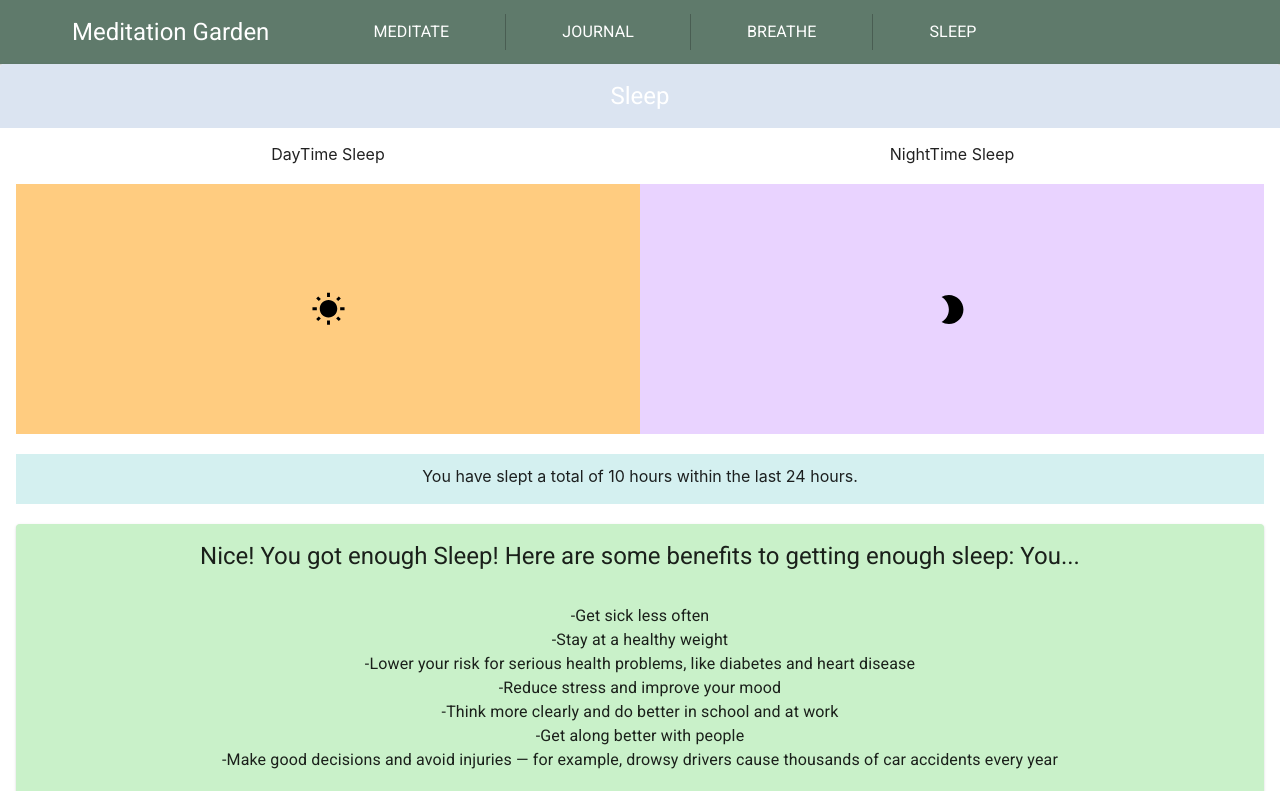
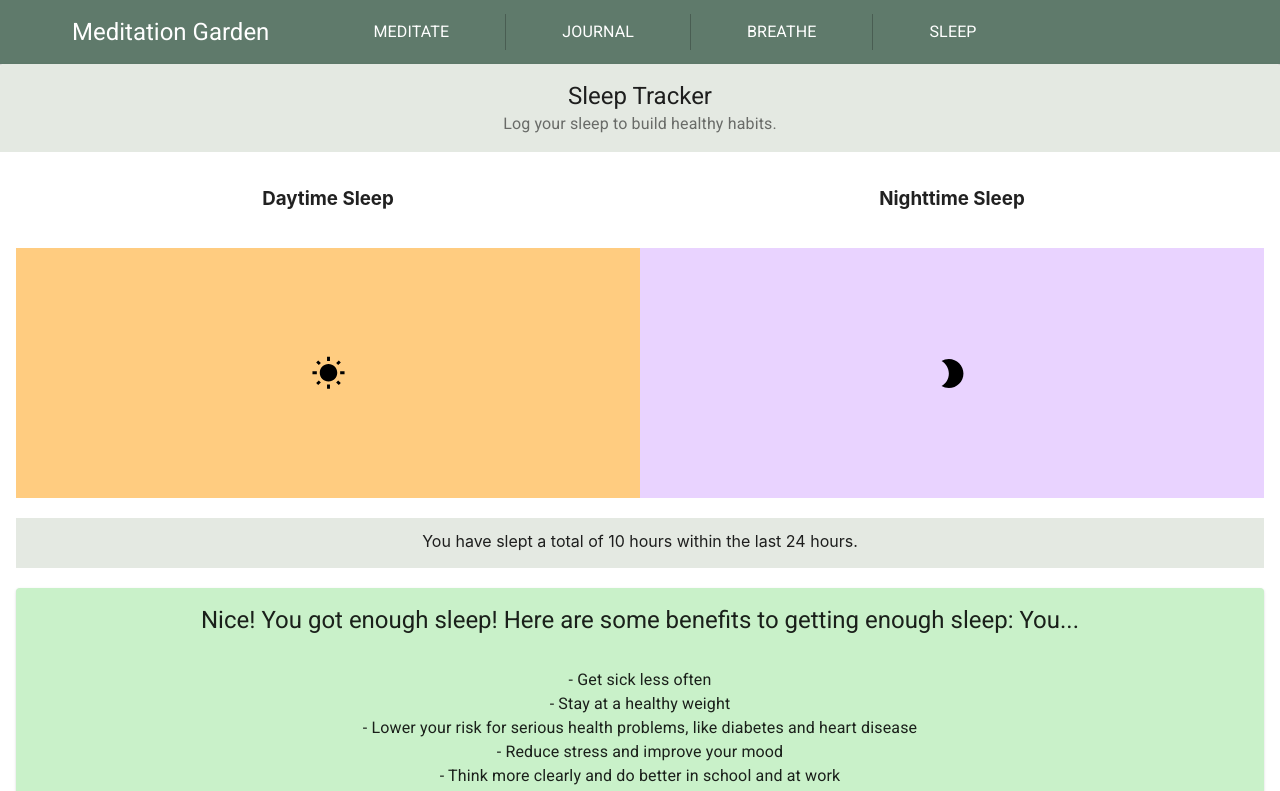
Before and after one commit to nhuang-x/Mindful-App, a React (Create React App) app: page /sleeptracker in a window 1280 px wide. Shown: the top 791 px of the page. Built offline with nearby package versions, Linux system fonts and the light colour scheme.

Commit message:
headers on sleep

```diff
--- a/src/components/Sleep.jsx
+++ b/src/components/Sleep.jsx
@@ -30,8 +30,7 @@ const styles = theme => ({
       height:20
   },
   header:{
-      color: "white",
-      backgroundColor: "#dbe4f1"
+      backgroundColor: "#e4e9e2"
   },
   button: {
     color: "black",
@@ -145,16 +144,16 @@ class Sleep extends React.Component {
             return <div>
                 <Card style={{background: "#c9f1c9"}}>
                 <CardHeader
-            title="Nice! You got enough Sleep! Here are some benefits to getting enough sleep: You..."
+            title="Nice! You got enough sleep! Here are some benefits to getting enough sleep: You..."
             />
             <CardContent>
-            <Typography> -Get sick less often </Typography>
-            <Typography> -Stay at a healthy weight</Typography>
-            <Typography> -Lower your risk for serious health problems, like diabetes and heart disease  </Typography>
-            <Typography> -Reduce stress and improve your mood </Typography>
-            <Typography> -Think more clearly and do better in school and at work </Typography>
-            <Typography> -Get along better with people </Typography>
-            <Typography> -Make good decisions and avoid injuries — for example, drowsy drivers cause thousands of car accidents every year </Typography>
+            <Typography> - Get sick less often </Typography>
+            <Typography> - Stay at a healthy weight</Typography>
+            <Typography> - Lower your risk for serious health problems, like diabetes and heart disease  </Typography>
+            <Typography> - Reduce stress and improve your mood </Typography>
+            <Typography> - Think more clearly and do better in school and at work </Typography>
+            <Typography> - Get along better with people </Typography>
+            <Typography> - Make good decisions and avoid injuries — for example, drowsy drivers cause thousands of car accidents every year </Typography>
             </CardContent>
             </Card>
                 </div>
@@ -167,12 +166,12 @@ class Sleep extends React.Component {
             title="You Did Not Get Enough Sleep. If you do not get more sleep, then you will face: "
             />
             <CardContent>
-                <Typography> -Lack of alertness. Even missing as little as 1.5 hours can have an impact on how you feel. </Typography>
-                <Typography> -Excessive daytime sleepiness. It can make you very sleepy and tired during the day. </Typography>
-                <Typography> -Impaired memory. Lack of sleep can affect your ability to think, remember and process information.</Typography>
-                <Typography> -Relationship stress. It can make you feel moody and you can become more likely to have conflicts with others. </Typography>
-                <Typography> -Poor Quality of life. You may become less likely to participate in normal daily activities or to exercise.</Typography>
-                <Typography> -Greater likelihood for car accidents. Drowsy driving accounts for thousands of crashes, injuries and fatalities each year</Typography>
+                <Typography> - Lack of alertness. Even missing as little as 1.5 hours can have an impact on how you feel. </Typography>
+                <Typography> - Excessive daytime sleepiness. It can make you very sleepy and tired during the day. </Typography>
+                <Typography> - Impaired memory. Lack of sleep can affect your ability to think, remember and process information.</Typography>
+                <Typography> - Relationship stress. It can make you feel moody and you can become more likely to have conflicts with others. </Typography>
+                <Typography> - Poor Quality of life. You may become less likely to participate in normal daily activities or to exercise.</Typography>
+                <Typography> - Greater likelihood for car accidents. Drowsy driving accounts for thousands of crashes, injuries and fatalities each year</Typography>
             </CardContent>
             </Card>
             </div>
@@ -224,16 +223,21 @@ class Sleep extends React.Component {
         <div className={classes.root}>
         <Card className={classes.card}>
             <CardHeader
-            title="Sleep"
+            title="Sleep Tracker"
+            subheader="Log your sleep to build healthy habits."
             className={classes.header}
             />
             <CardContent className={classes.card}>
                 <Grid container>
                     <Grid direction="row" xs>
-                        DayTime Sleep
+                      <h3>
+                        Daytime Sleep
+                        </h3>
                     </Grid>
                     <Grid direction="row" xs>
-                        NightTime Sleep
+                      <h3>
+                        Nighttime Sleep
+                        </h3>
                     </Grid>
                 </Grid>
                 <Grid container className={classes.spacer}>
@@ -366,7 +370,7 @@ class Sleep extends React.Component {
                         You slept {this.calculateTimeDifference2()} hours during the Night
                     </Grid>
                 </Grid>*/}
-                <Grid container style={{background: "#D4F0F0", height: 50, paddingTop: "1%"}}>
+                <Grid container style={{background: "#e4e9e2", height: 50, paddingTop: "1%"}}>
                     <Grid direction="row" xs >
                             You have slept a total of {this.calculateTimeDifference()} hours within the last 24 hours.
                         </Grid>
```
